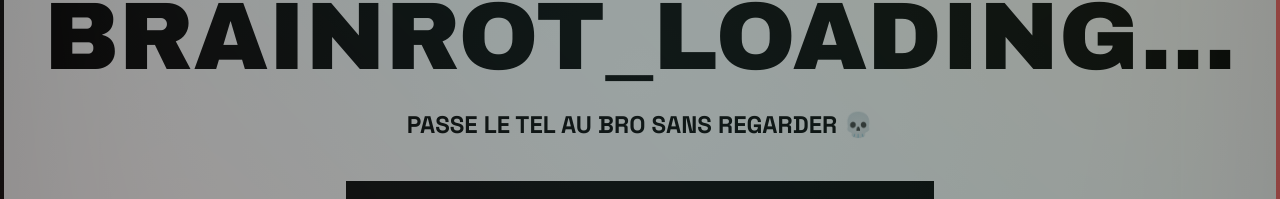
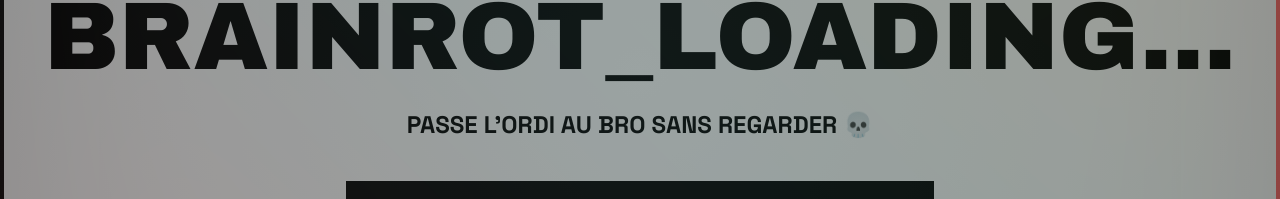
Before and after one commit to Adamjbl/Brainrots, a React (Vite) app in the folder brainrot-guess-who/: page / in a window 1280 px wide. Both pictures are taken after a click on the element 121 px from the left and 347 px from the top of the page. Shown: the part 327-526 px from the top of the page. Built offline with nearby package versions, Linux system fonts and the light colour scheme.

Commit message:
feat: win gif at the en

```diff
--- a/brainrot-guess-who/App.tsx
+++ b/brainrot-guess-who/App.tsx
@@ -168,7 +168,7 @@ const App: React.FC = () => {
       {gameState.phase === 'TRANSITION' && (
         <div className="flex-1 flex flex-col items-center justify-center text-center p-10 bg-white text-black rounded-[3rem] shadow-[20px_20px_0_#ff6b6b] animate-pulse">
           <h2 className="text-8xl font-impact mb-6">BRAINROT_LOADING...</h2>
-          <p className="text-2xl font-bold mb-10">PASSE LE TEL AU BRO SANS REGARDER 💀</p>
+          <p className="text-2xl font-bold mb-10">PASSE L'ORDI AU BRO SANS REGARDER 💀</p>
           <button
             onClick={startGuessing}
             className="bg-black text-white font-impact text-4xl px-12 py-8 hover:bg-zinc-800 transition-all active:scale-90"
@@ -200,9 +200,8 @@ const App: React.FC = () => {
       {/* PHASE 4: GAMEOVER (WIN) */}
       {gameState.phase === 'GAMEOVER' && (
         <div className="fixed inset-0 z-[100] bg-black flex flex-col items-center justify-center p-6">
-          <div className="text-[15rem] leading-none mb-4 animate-bounce">🧠</div>
-          <h2 className="text-8xl font-impact italic text-[#4ecdc4] mb-4">BRAINROT_FOUND</h2>
-          <p className="text-3xl font-bold text-white mb-10">JOUEUR 2 A TROUVÉ LE BRAINROT !</p>
+          <h2 className="bg-black text-8xl font-impact italic text-[#4ecdc4] mb-4 animate-bounce relative z-10">BRAINROT_FOUND 🔥</h2>
+            <img src="/images/win.gif" alt="Victory" className="w-[28rem] h-[28rem] object-cover mb-4 animate-bounce" />
           <div className="bg-white text-black p-8 text-center mb-10 transform rotate-2">
              <div className="text-sm font-bold uppercase">C'était</div>
              <div className="text-4xl font-impact">{gameState.targetCharacter?.name}</div>
```
Also changed, not shown: 1 other file (tests, documents, lock files or other folders).
